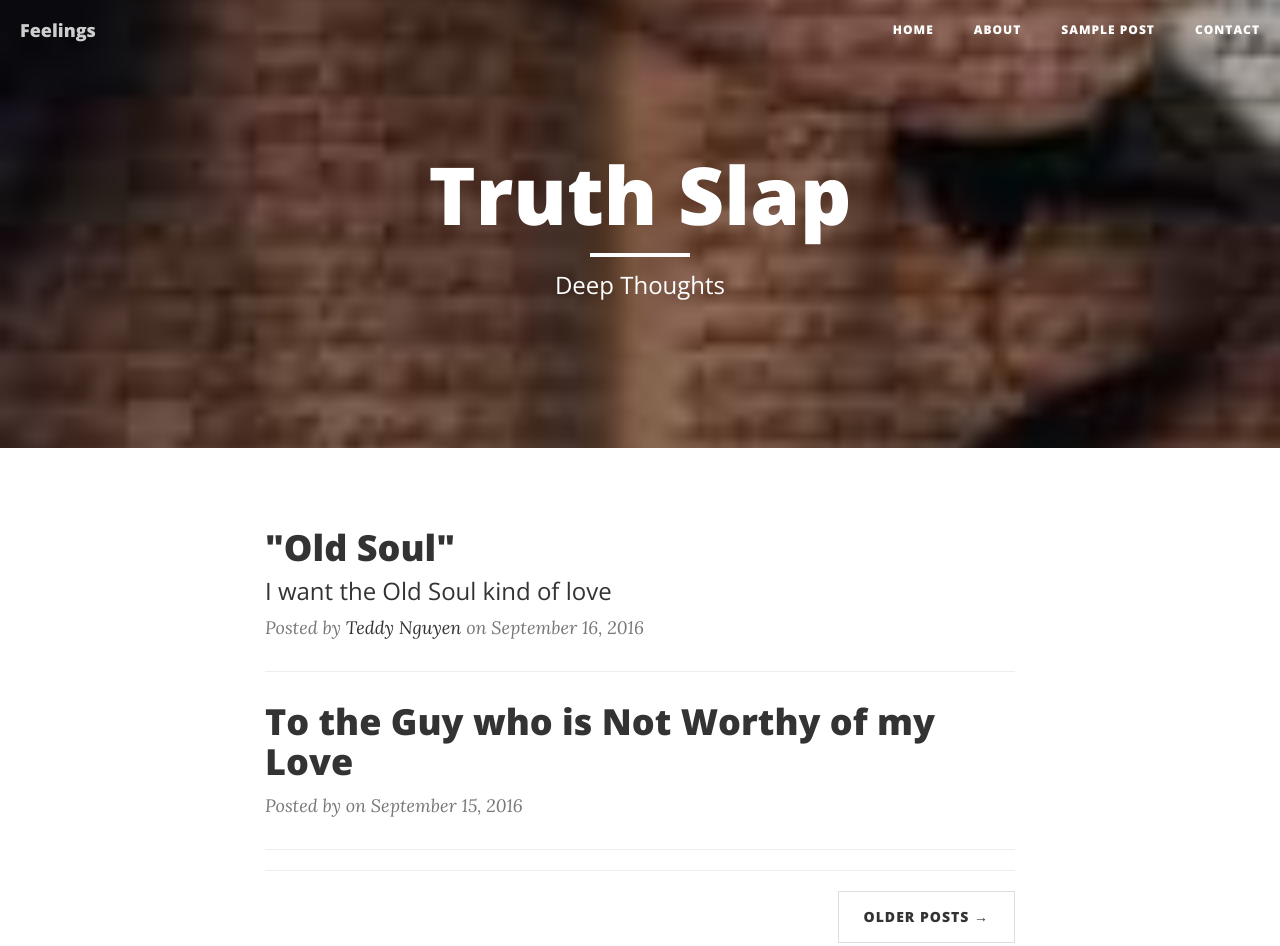
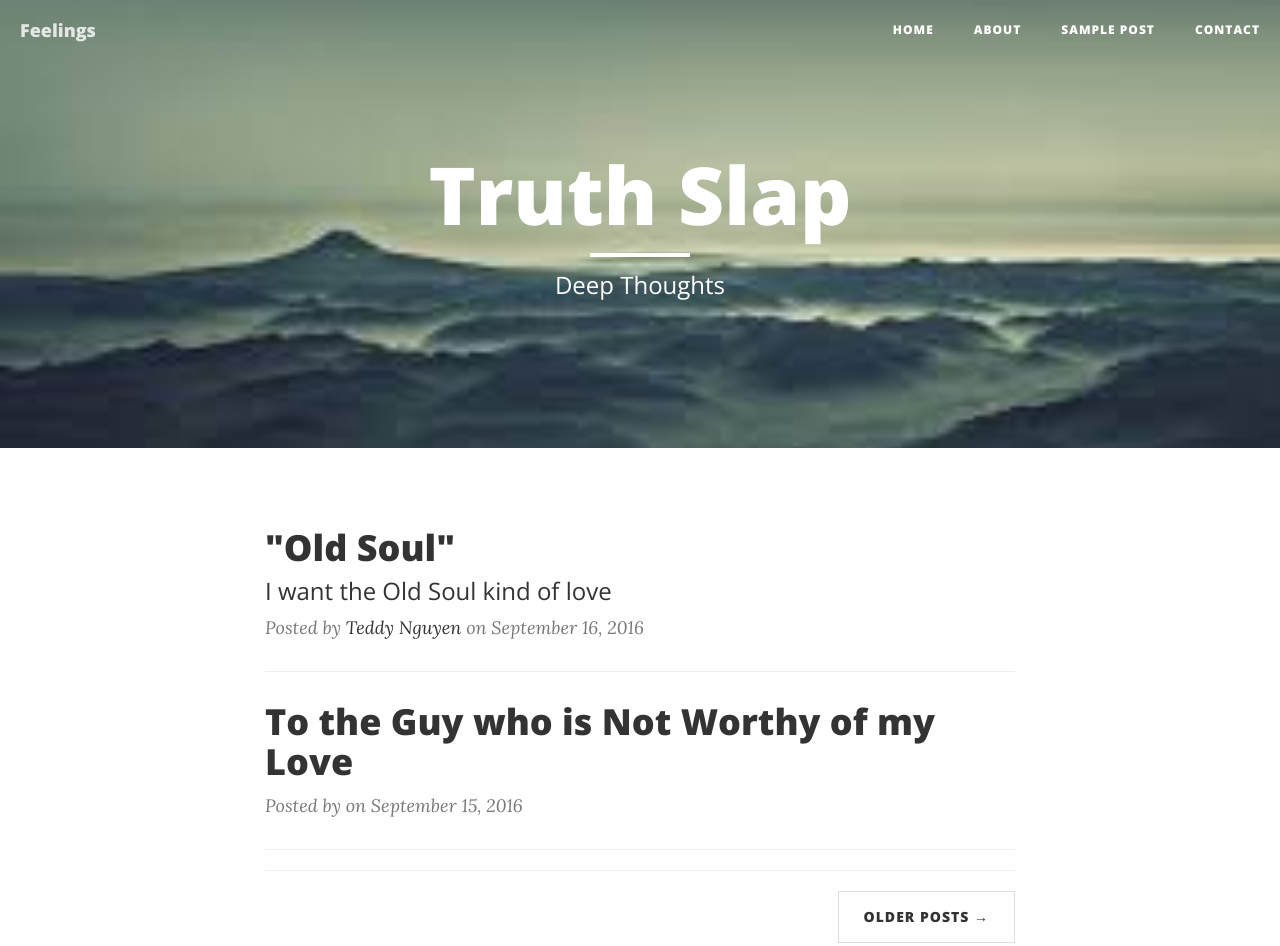
Before and after one commit to AnylynAbian/full, a website: page index2.html in a window 1280 px wide. Shown: the top 946 px of the page. Drawn offline with nearby package versions, Linux system fonts and the light colour scheme.

Commit message:
Update index2.html

```diff
--- a/index2.html
+++ b/index2.html
@@ -64,7 +64,7 @@
 
     <!-- Page Header -->
     <!-- Set your background image for this header on the line below. -->
-    <header class="intro-header" style="background-image: url('img/header.jpg')">
+    <header class="intro-header" style="background-image: url('img/head.jpg')">
         <div class="container">
             <div class="row">
                 <div class="col-lg-8 col-lg-offset-2 col-md-10 col-md-offset-1">
```
